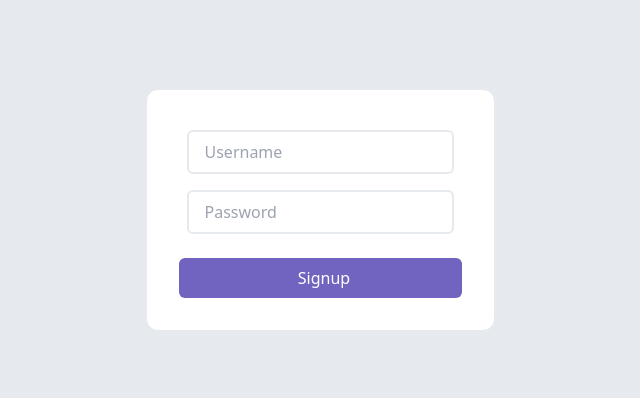
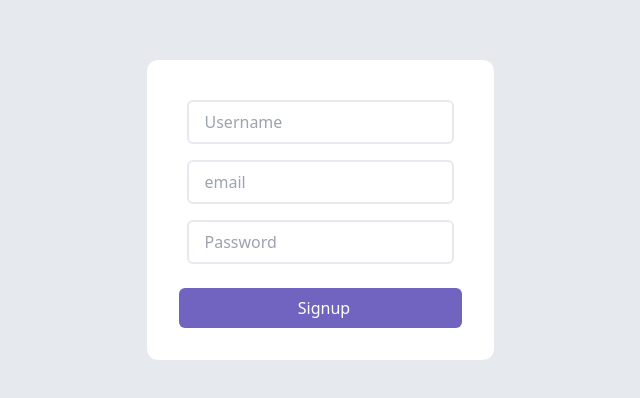
Before and after one commit to afadnan/secondbrain, a React (Vite) app in the folder fe/: page /signup in a window 1280 px wide. Shown: the part 190-588 px from the top of the page, without its empty margins (320-960 px from the left). Built offline with nearby package versions, Linux system fonts and the light colour scheme; no server answers.

Commit message:
able to navigate signup to signin

```diff
--- a/fe/src/pages/Signup.tsx
+++ b/fe/src/pages/Signup.tsx
@@ -8,17 +8,20 @@ import { useNavigate } from "react-router-dom";
 export function Signup() {
     const usernameRef = useRef<HTMLInputElement>(null);
     const passwordRef = useRef<HTMLInputElement>(null);
+    const emailRef = useRef<HTMLInputElement>(null);
     const navigate = useNavigate();
 
     async function signup() {
         const username = usernameRef.current?.value || "";
         const password = passwordRef.current?.value || "";
+        const email = emailRef.current?.value || "";
 
-        console.log("Sending request:", { username, password });
+        console.log("Sending request:", { username,email, password });
 
         try {
             await axios.post(`${BACKEND_URL}/api/v1/signup`, {
                 userName:username,
+                email,
                 password
             });
             alert("You have signed up!");
@@ -32,6 +35,7 @@ export function Signup() {
     return <div className="h-screen w-screen bg-gray-200 flex justify-center items-center">
         <div className="bg-white rounded-xl border min-w-48 p-8">
             <Input reference={usernameRef} placeholder="Username" />
+            <Input reference={emailRef} placeholder="email" />
             <Input reference={passwordRef} placeholder="Password" />
             <div className="flex justify-center pt-4">
                 <Button onClick={signup} loading={false} variant="primary" text="Signup" fullWidth={true} />
```
